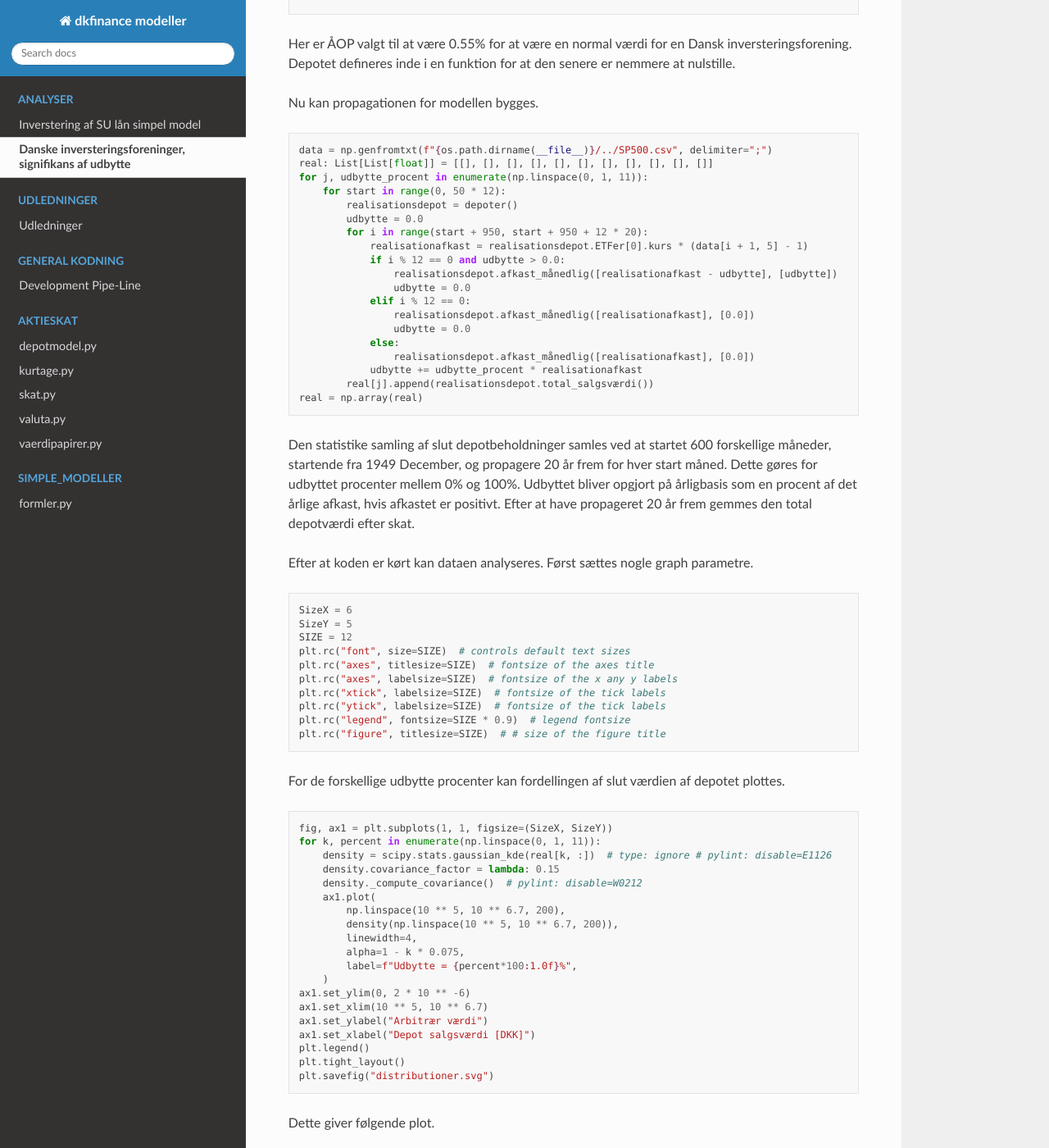
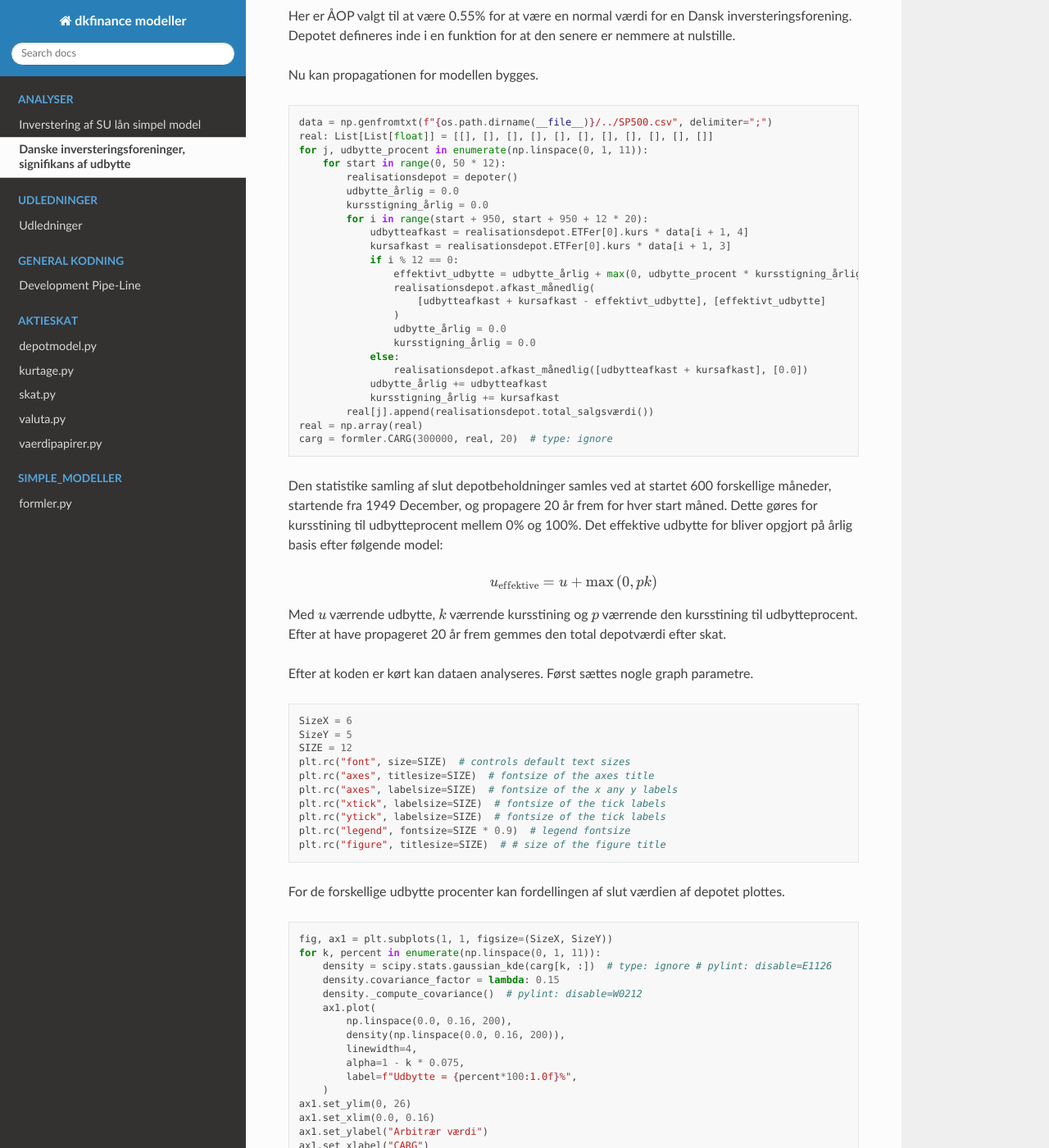
Before and after one commit to erikkjellgren/dkfinance_modeller, a Sphinx documentation site: the page built from docs/analyser/inversteringsforening_udbytte/inversteringsforening_udbytte.rst, in a window 1280 px wide and 1400 px high, scrolled down 1160 px. Shown: the whole window at 82% size. Built offline with Sphinx 7.4.7 and the Read the Docs theme 2.0.0, drawn with Linux system fonts in a browser that asks for light colours; some of the changed text lies outside the part shown.

Commit message:
Ændret analyse til at være med CARG

```diff
--- a/docs/analyser/inversteringsforening_udbytte/inversteringsforening_udbytte.py
+++ b/docs/analyser/inversteringsforening_udbytte/inversteringsforening_udbytte.py
@@ -1,7 +1,6 @@
 import os
 from typing import List
 
-import matplotlib
 import matplotlib.pyplot as plt
 import numpy as np
 import scipy.stats
@@ -10,6 +9,7 @@
 import dkfinance_modeller.aktieskat.kurtage as kurtage
 import dkfinance_modeller.aktieskat.skat as skat
 import dkfinance_modeller.aktieskat.vaerdipapirer as værdipapirer
+import dkfinance_modeller.simple_modeller.formler as formler
 
 
 def depoter() -> depotmodel.DepotModel:
@@ -36,20 +36,25 @@
 for j, udbytte_procent in enumerate(np.linspace(0, 1, 11)):
     for start in range(0, 50 * 12):
         realisationsdepot = depoter()
-        udbytte = 0.0
+        udbytte_årlig = 0.0
+        kursstigning_årlig = 0.0
         for i in range(start + 950, start + 950 + 12 * 20):
-            realisationafkast = realisationsdepot.ETFer[0].kurs * (data[i + 1, 5] - 1)
-            if i % 12 == 0 and udbytte > 0.0:
-                realisationsdepot.afkast_månedlig([realisationafkast - udbytte], [udbytte])
-                udbytte = 0.0
-            elif i % 12 == 0:
-                realisationsdepot.afkast_månedlig([realisationafkast], [0.0])
-                udbytte = 0.0
+            udbytteafkast = realisationsdepot.ETFer[0].kurs * data[i + 1, 4]
+            kursafkast = realisationsdepot.ETFer[0].kurs * data[i + 1, 3]
+            if i % 12 == 0:
+                effektivt_udbytte = udbytte_årlig + max(0, udbytte_procent * kursstigning_årlig)
+                realisationsdepot.afkast_månedlig(
+                    [udbytteafkast + kursafkast - effektivt_udbytte], [effektivt_udbytte]
+                )
+                udbytte_årlig = 0.0
+                kursstigning_årlig = 0.0
             else:
-                realisationsdepot.afkast_månedlig([realisationafkast], [0.0])
-            udbytte += udbytte_procent * realisationafkast
+                realisationsdepot.afkast_månedlig([udbytteafkast + kursafkast], [0.0])
+            udbytte_årlig += udbytteafkast
+            kursstigning_årlig += kursafkast
         real[j].append(realisationsdepot.total_salgsværdi())
 real = np.array(real)
+carg = formler.CARG(300000, real, 20)  # type: ignore
 
 SizeX = 6
 SizeY = 5
@@ -64,20 +69,20 @@
 
 fig, ax1 = plt.subplots(1, 1, figsize=(SizeX, SizeY))
 for k, percent in enumerate(np.linspace(0, 1, 11)):
-    density = scipy.stats.gaussian_kde(real[k, :])  # type: ignore # pylint: disable=E1126
+    density = scipy.stats.gaussian_kde(carg[k, :])  # type: ignore # pylint: disable=E1126
     density.covariance_factor = lambda: 0.15
     density._compute_covariance()  # pylint: disable=W0212
     ax1.plot(
-        np.linspace(10 ** 5, 10 ** 6.7, 200),
-        density(np.linspace(10 ** 5, 10 ** 6.7, 200)),
+        np.linspace(0.0, 0.16, 200),
+        density(np.linspace(0.0, 0.16, 200)),
         linewidth=4,
         alpha=1 - k * 0.075,
         label=f"Udbytte = {percent*100:1.0f}%",
     )
-ax1.set_ylim(0, 2 * 10 ** -6)
-ax1.set_xlim(10 ** 5, 10 ** 6.7)
+ax1.set_ylim(0, 26)
+ax1.set_xlim(0.0, 0.16)
 ax1.set_ylabel("Arbitrær værdi")
-ax1.set_xlabel("Depot salgsværdi [DKK]")
+ax1.set_xlabel("CARG")
 plt.legend()
 plt.tight_layout()
 plt.savefig("distributioner.svg")
@@ -86,34 +91,30 @@
 q: List[List[float]] = [[], [], [], [], [], [], [], [], [], [], []]
 for i in range(0, 21):
     for k in range(0, 11):
-        q[k].append(np.quantile(real[k, :], i * 0.05))  # type: ignore
+        q[k].append(np.quantile(carg[k, :], i * 0.05))  # type: ignore
 
 fig, ax1 = plt.subplots(1, 1, figsize=(SizeX, SizeY))
 for k, percent in enumerate(np.linspace(0, 1, 11)):
     ax1.plot(np.linspace(0.0, 1, 21), q[k], label=f"Udbytte = {percent*100:1.0f}%", linewidth=3)
 plt.legend()
 ax1.set_xticks(np.linspace(0.0, 1.0, 11))
-ax1.set_yscale("log")
-ax1.set_yticks([], minor=True)
-ax1.set_yticks(np.logspace(5.7, 6.8, 8))
-ax1.get_yaxis().set_major_formatter(matplotlib.ticker.ScalarFormatter())
-ax1.set_ylim(10 ** 5.65, 10 ** 6.7)
+ax1.set_ylim(0.02, 0.14)
 ax1.grid(which="minor")
 ax1.grid(which="major")
-ax1.set_ylabel("Depot salgsværdi [DKK]")
+ax1.set_ylabel("CARG")
 ax1.set_xlabel("Fraktil")
 plt.tight_layout()
 plt.savefig("fraktiler.svg")
 
 Q = np.array(q)
-assert abs(Q[0, -1] - 4329082.05425461) < 10 ** -5
-assert abs(Q[1, -1] - 4183317.339325505) < 10 ** -5
-assert abs(Q[2, -1] - 3991460.3806166155) < 10 ** -5
-assert abs(Q[3, -1] - 3773356.1970679183) < 10 ** -5
-assert abs(Q[4, -1] - 3547351.3249716433) < 10 ** -5
-assert abs(Q[5, -1] - 3336763.6602458763) < 10 ** -5
-assert abs(Q[6, -1] - 3143758.647937869) < 10 ** -5
-assert abs(Q[7, -1] - 2962879.7267771782) < 10 ** -5
-assert abs(Q[8, -1] - 2796463.5459343432) < 10 ** -5
-assert abs(Q[9, -1] - 2640784.525736788) < 10 ** -5
-assert abs(Q[10, -1] - 2499040.3567459085) < 10 ** -5
+assert abs(Q[0, -1] - 0.1373272954718323) < 10 ** -5
+assert abs(Q[1, -1] - 0.1349086703637894) < 10 ** -5
+assert abs(Q[2, -1] - 0.13232237118200496) < 10 ** -5
+assert abs(Q[3, -1] - 0.12953685759662048) < 10 ** -5
+assert abs(Q[4, -1] - 0.12679587989753305) < 10 ** -5
+assert abs(Q[5, -1] - 0.12399319270345144) < 10 ** -5
+assert abs(Q[6, -1] - 0.12122788825109665) < 10 ** -5
+assert abs(Q[7, -1] - 0.11864652907517326) < 10 ** -5
+assert abs(Q[8, -1] - 0.11608702896429324) < 10 ** -5
+assert abs(Q[9, -1] - 0.11357231254320821) < 10 ** -5
+assert abs(Q[10, -1] - 0.11112513564138493) < 10 ** -5
--- a/docs/analyser/inversteringsforening_udbytte/inversteringsforening_udbytte.rst
+++ b/docs/analyser/inversteringsforening_udbytte/inversteringsforening_udbytte.rst
@@ -29,24 +29,30 @@
 Nu kan propagationen for modellen bygges.
 
 .. literalinclude:: inversteringsforening_udbytte.py
-   :lines: 34-52
+   :lines: 34-57
 
 Den statistike samling af slut depotbeholdninger samles ved at startet 600 forskellige måneder, startende fra 1949 December,
 og propagere 20 år frem for hver start måned.
-Dette gøres for udbyttet procenter mellem 0% og 100%.
-Udbyttet bliver opgjort på årligbasis som en procent af det årlige afkast, hvis afkastet er positivt.
+Dette gøres for kursstining til udbytteprocent mellem 0% og 100%.
+Det effektive udbytte for bliver opgjort på årlig basis efter følgende model:
+
+.. math::
+  u_\mathrm{effektive} = u + \max\left(0, pk\right)
+
+Med :math:`u` værrende udbytte, :math:`k` værrende kursstining og
+:math:`p` værrende den kursstining til udbytteprocent.
 Efter at have propageret 20 år frem gemmes den total depotværdi efter skat.
 
 Efter at koden er kørt kan dataen analyseres.
 Først sættes nogle graph parametre.
 
 .. literalinclude:: inversteringsforening_udbytte.py
-   :lines: 54-63
+   :lines: 59-68
 
 For de forskellige udbytte procenter kan fordellingen af slut værdien af depotet plottes.
 
 .. literalinclude:: inversteringsforening_udbytte.py
-   :lines: 65-83
+   :lines: 70-88
 
 Dette giver følgende plot.
 
@@ -56,14 +62,14 @@
 Man kan se at jo højere udbytte procenten er jo lavere vil afkastet være over en 20 årig periode.
 Det skal specielt bemærkes at ved de lave udbytte procenter findes der situationer hvor man kan have haft et meget stort afkast
 (hvis man er heldig).
-~1,000,000 DKK ifht. ~4,000,000 DKK.
+0.03 CARG ifht. 0.14 CARG.
 Dette giver et hint af at realisationsbeskatning vil have en fordel i perioder med stærk vækst,
 ifht. udbytte beskattet afkast.
 
 For de forskellige udbytte procenter kan fraktilerne af slut værdien af depotet plottes.
 
 .. literalinclude:: inversteringsforening_udbytte.py
-   :lines: 86-106
+   :lines: 91-107
 
 Dette giver følgende plot.
 
```
Also changed, not shown: other parts of docs/analyser/inversteringsforening_udbytte/inversteringsforening_udbytte.rst (+7 -8 lines), docs/analyser/SP500.csv, docs/analyser/inversteringsforening_udbytte/distributioner_.svg, docs/analyser/inversteringsforening_udbytte/fraktiler_.svg.
